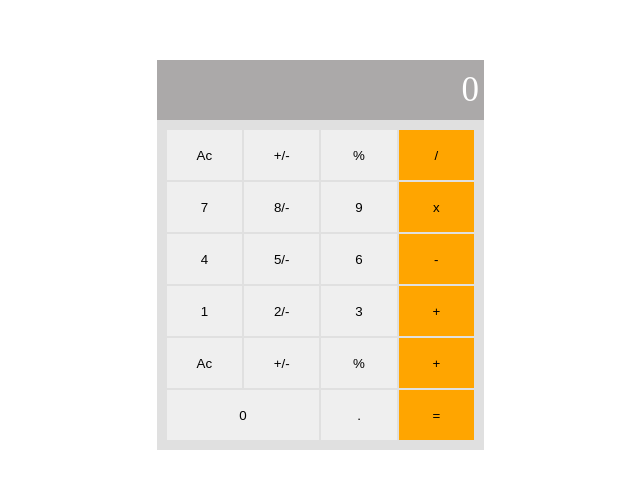
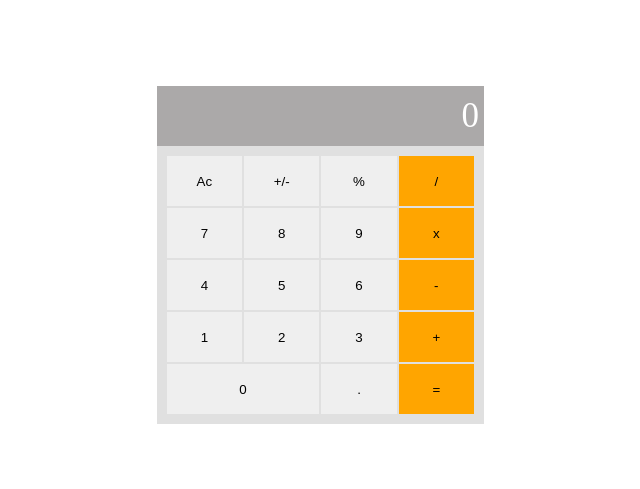
Before and after one commit to JimOluwaseyi/math-magician, a React (Vite) app: page / in a window 1280 px wide. Shown: the part 145-634 px from the top of the page, without its empty margins (381-1021 px from the left). Built offline with nearby package versions, Linux system fonts and the light colour scheme.

Commit message:
Fix typo-error and fix linters error

```diff
--- a/src/App.jsx
+++ b/src/App.jsx
@@ -1,9 +1,9 @@
-import Caculator from './components/Caculator'
+import Calculator from './components/Calculator.jsx'
 
 function App() {
   return (
       <div className="container">
-<Caculator/>
+<Calculator/>
       </div>
 
   )
--- a/src/components/Button.jsx
+++ b/src/components/Button.jsx
@@ -8,26 +8,20 @@ const Button = () => {
         /
       </button>
       <button type="button">7</button>
-      <button type="button">8/-</button>
+      <button type="button">8</button>
       <button type="button">9</button>
       <button type="button" className="operator">
         x
       </button>
       <button type="button">4</button>
-      <button type="button">5/-</button>
+      <button type="button">5</button>
       <button type="button">6</button>
       <button type="button" className="operator">
         -
       </button>
       <button type="button">1</button>
-      <button type="button">2/-</button>
+      <button type="button">2</button>
       <button type="button">3</button>
-      <button type="button" className="operator">
-        +
-      </button>
-      <button type="button">Ac</button>
-      <button type="button">+/-</button>
-      <button type="button">%</button>
       <button type="button" className="operator">
         +
       </button>
--- a/src/components/Caculator.jsx
+++ b/src/components/Calculator.jsx
@@ -1,5 +1,5 @@
 import Button from "./Button";
-const Caculator = ()=>{
+const Calculator = ()=>{
     return(
         <div>
         <form action="" className="caculatorParent">
@@ -16,4 +16,4 @@ const Caculator = ()=>{
     )
 }
 
-export default Caculator;
+export default Calculator;
```
